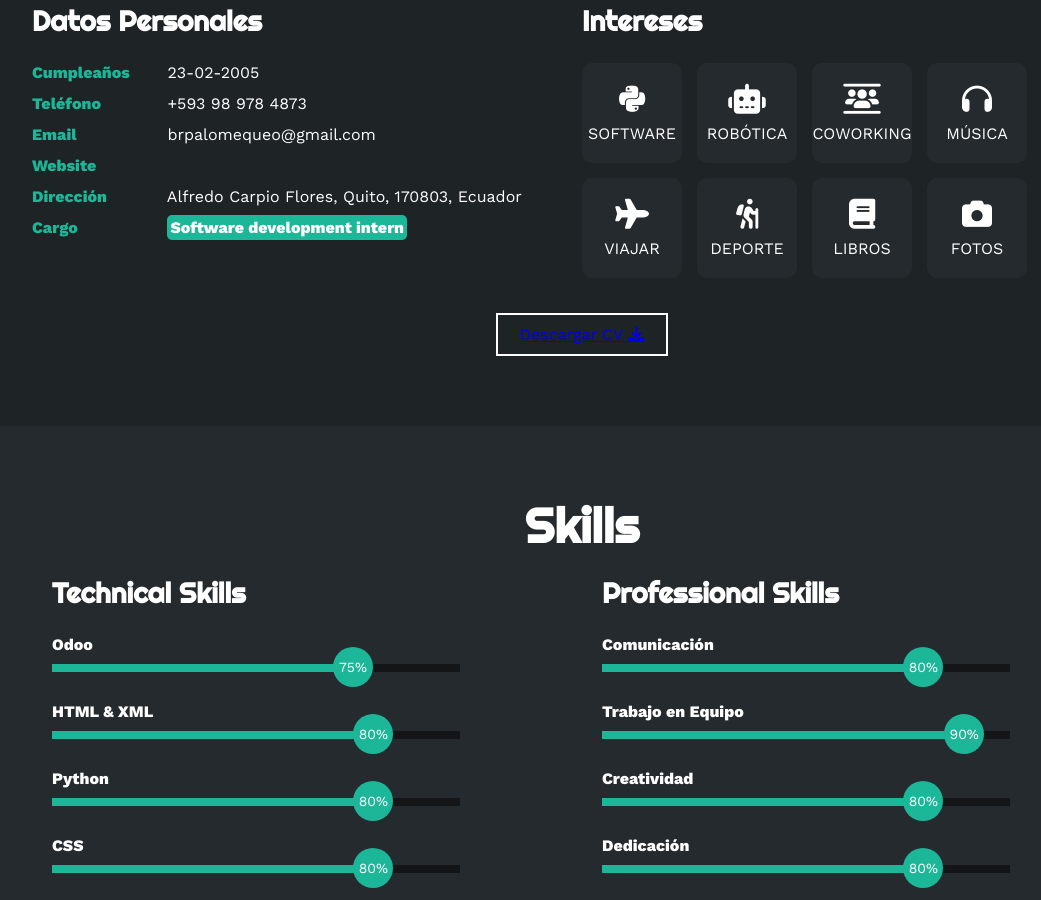
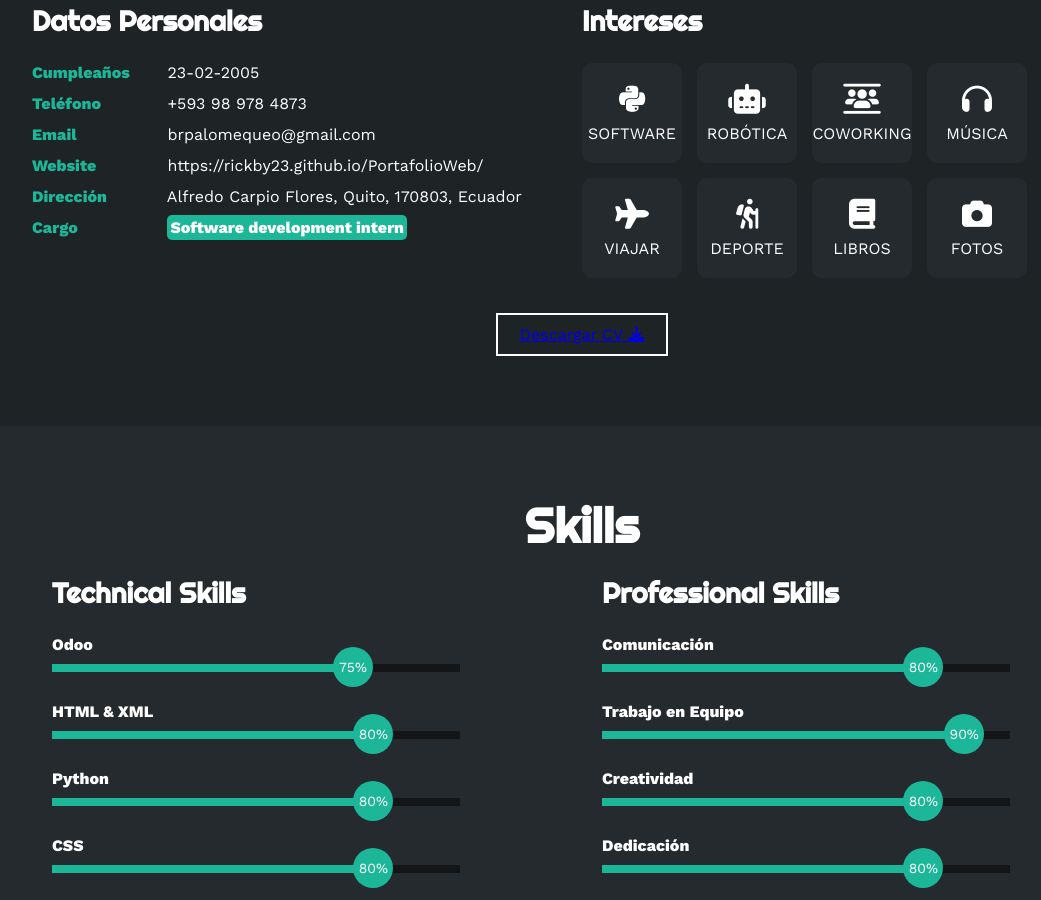
Before and after one commit to RickBy23/PortafolioWeb, a plain HTML site: page index.html in a window 1280 px wide. Shown: the part 1054-1954 px from the top of the page, without its empty margins (58-1099 px from the left). Drawn offline with nearby package versions, Linux system fonts and the light colour scheme.

Commit message:
update URL website

```diff
--- a/index.html
+++ b/index.html
@@ -74,7 +74,7 @@
                         </li>
                         <li>
                             <strong>Website</strong>
-
+                            https://rickby23.github.io/PortafolioWeb/
                         </li>
                         <li>
                             <strong>Dirección</strong>
```
